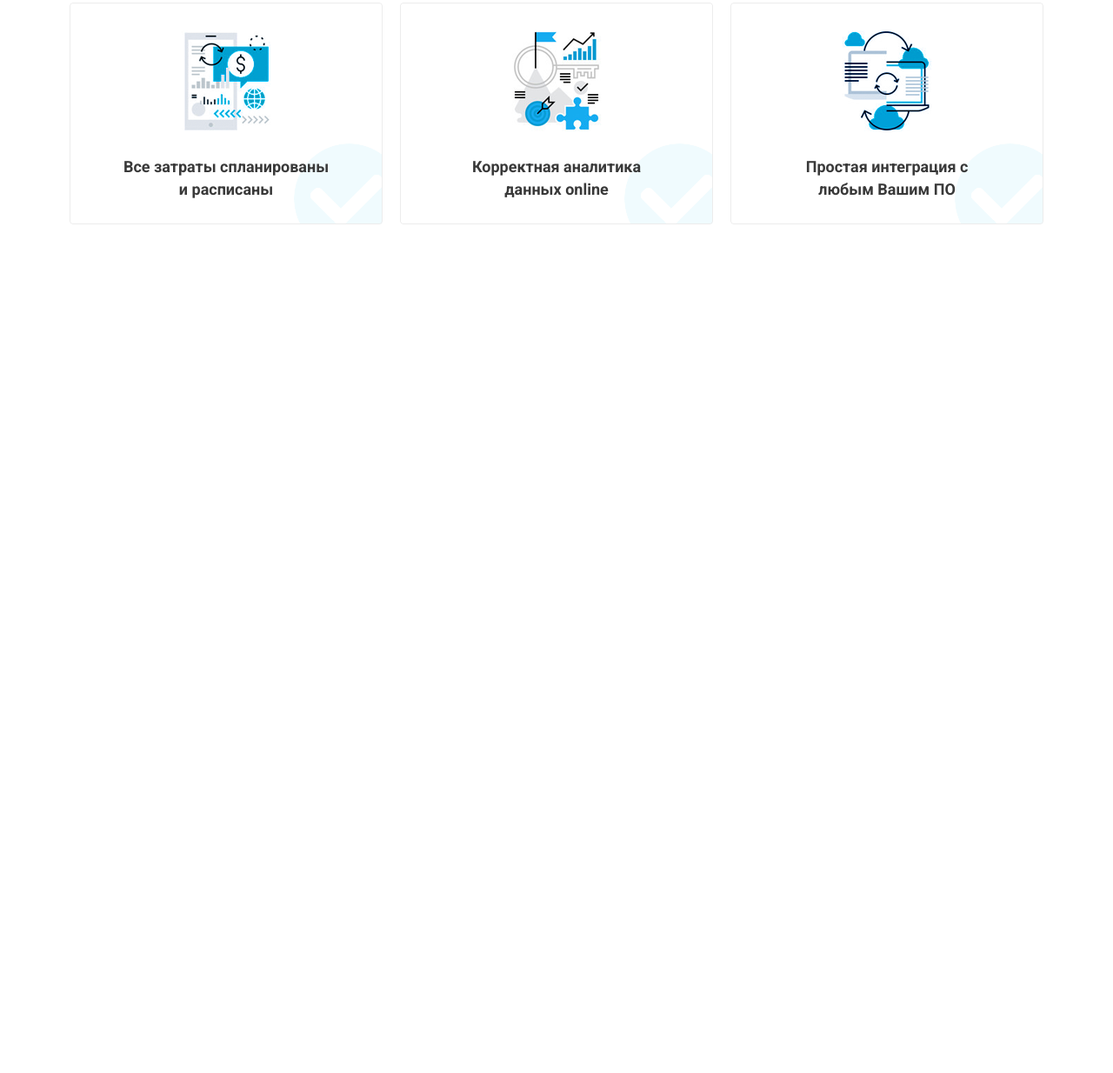
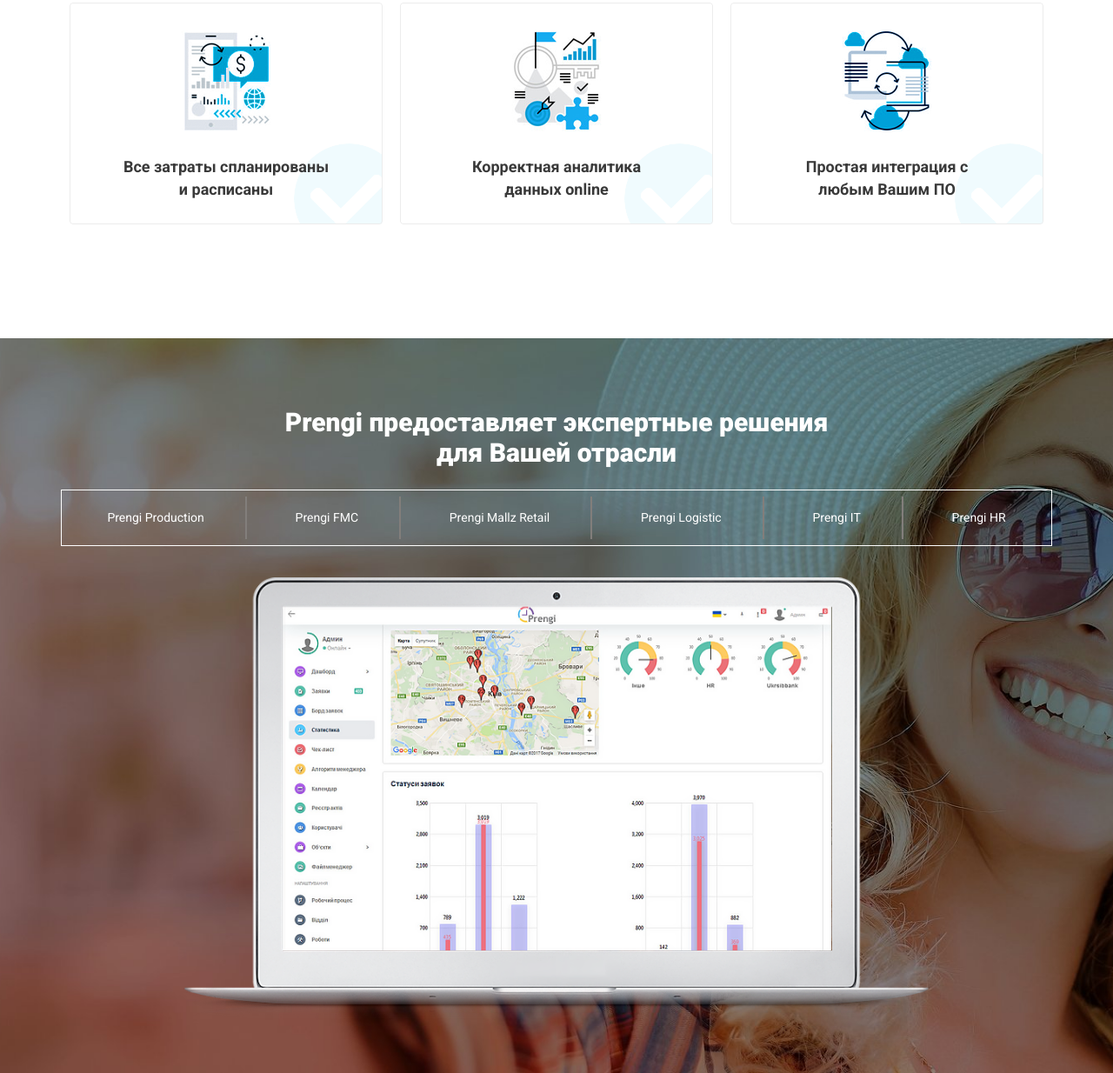
Before and after one commit to sayktiger/SmartPhone, a website: page src/index.html in a window 1280 px wide. Shown: the part 1404-2638 px from the top of the page at 87% size. Before the commit the page ends 1793 px from the top, so only its background shows below. Drawn offline with nearby package versions, Linux system fonts and the light colour scheme; files that its build step writes are made by us from their sources; files whose address does not match are found by name.

Commit message:
complited block desition

```diff
--- a/src/index.html
+++ b/src/index.html
@@ -103,6 +103,25 @@
 
         </div>
     </section>
+
+
+    <section class="desition">
+        <div class="container">
+            <h2 class="title title_white desition__title">Prengi предоставляет экспертные решения <br> для Вашей отрасли</h2>
+            <ul class="desition__list">
+                <li class="desition__item">Prengi Production</li>
+                <li class="desition__item">Prengi FMC</li>
+                <li class="desition__item">Prengi Mallz Retail</li>
+                <li class="desition__item">Prengi Logistic</li>
+                <li class="desition__item">Prengi IT</li>
+                <li class="desition__item">Prengi HR</li>
+            </ul>
+            <div class="desition__slider">
+                <img src="img/desition/macbook.png" alt="SmartPhone на Макбуке" class="desition__slider_img">
+            </div>
+        </div>
+    </section>
+
     <script src="js/script.js"></script>
 </body>
 </html>
--- /dev/null
+++ b/src/sass/blocks/_desition.scss
@@ -0,0 +1,47 @@
+.desition{
+    padding: 79px 0 61px 0;
+    background: url("../img/bg_desition.jpg") center center /cover no-repeat;
+    &__title{
+        margin-bottom: 25px;
+    }
+    &__list{
+        display: flex;
+        min-width: 840px;
+        min-height: 65px;
+        list-style: none;
+        border: 1px solid $f;
+        justify-content: space-around;
+        align-items: center;
+        margin-bottom: 36px;
+    }
+    &__item{
+        position: relative;
+        font-size: 14px;
+        line-height: 25px;
+        font-weight: 400;
+        color: $f;
+        transition: all 0.3s;
+        &:not(:last-child):before{
+            content: "";
+            position: absolute;
+            top: -50%;
+            right: -50px;
+            transform: translateX(-50%);
+            width: 2px;
+            height: 49px;
+            background-color: #827e7b;
+        }
+        &:hover{
+            color: $blue-color;
+        }
+
+    }
+    &__slider{
+        margin: 0 auto;
+        display: flex;
+        justify-content: center;
+        align-items: center;
+        max-width: 947px;
+        max-height: 560px;
+    }
+}
--- a/src/sass/style.scss
+++ b/src/sass/style.scss
@@ -20,6 +20,12 @@
     margin: 0;
     padding: 0;
 }
+
+img{
+    max-width: 100%;
+    object-fit: cover;
+}
+
 .container{
     display: block;
     max-width: 1140px;
@@ -34,6 +40,7 @@
 @import "blocks/header";
 @import "blocks/main";
 @import "blocks/service";
+@import "blocks/desition";
 
 
 //media
--- a/src/sass/variable/_title.scss
+++ b/src/sass/variable/_title.scss
@@ -0,0 +1,12 @@
+.title{
+    font-size: 30px;
+    line-height: 35px;
+    font-weight: 900;
+    text-align: center;
+    &_white{
+        color: $f;
+    }
+    &_grey{
+        color: $title-grey;
+    }
+}
```
Also changed, not shown: dist/css/style.min.css, dist/index.html.
